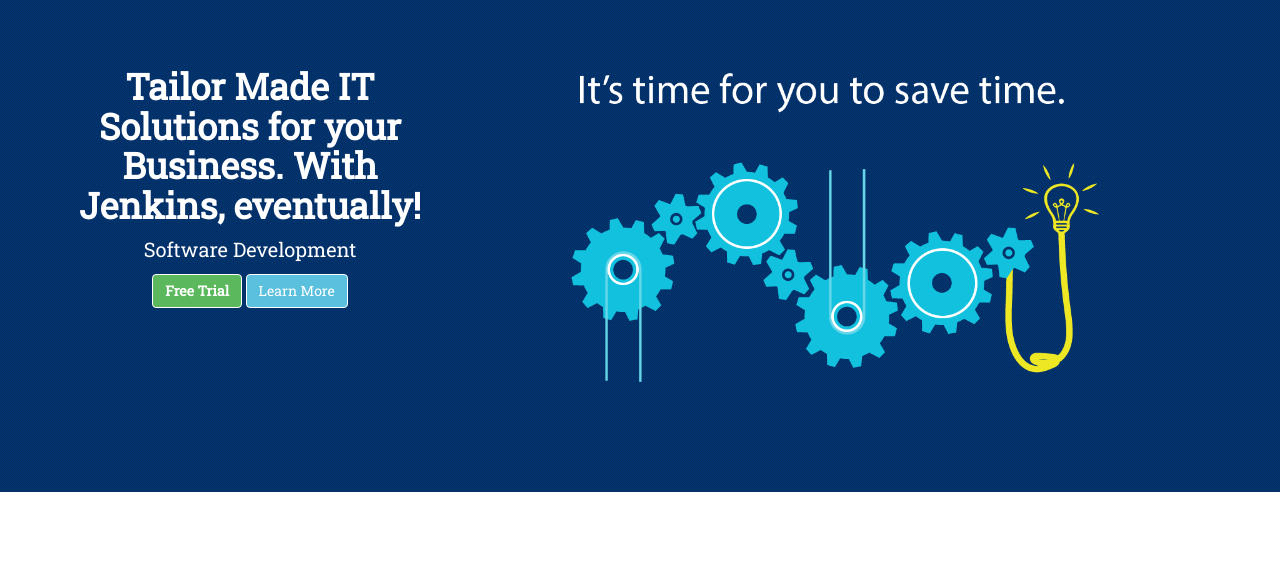
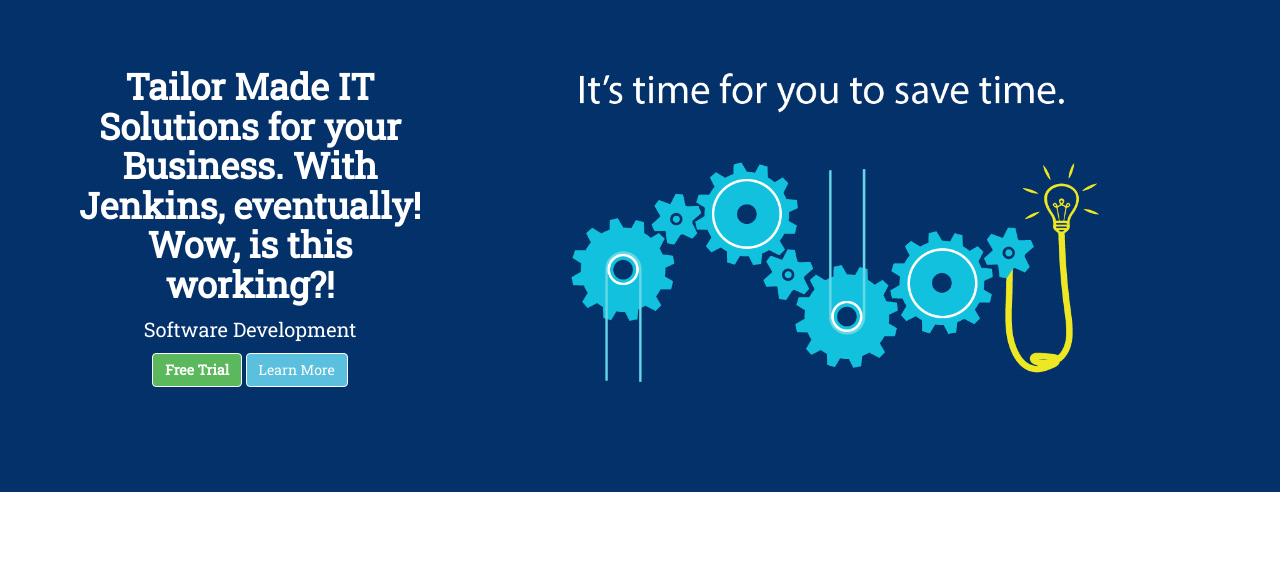
Before and after one commit to liamptk/Tempus, a website: page index.html in a window 1280 px wide. Shown: the part 53-638 px from the top of the page. Drawn offline with nearby package versions, Linux system fonts and the light colour scheme.

Commit message:
Think jenkins is working

```diff
--- a/index.html
+++ b/index.html
@@ -173,7 +173,7 @@
         <div class="container" id="maincontent" tabindex="-1">
             <div class="row">
                 <div class="col-lg-4">
-                    <h1>Tailor Made IT Solutions for your Business. With Jenkins, eventually!</h1>
+                    <h1>Tailor Made IT Solutions for your Business. With Jenkins, eventually! Wow, is this working?!</h1>
 					<p><span id="js-rotating">Cloud Consultancy, Software Development, Website Development</span></p>
 
 					<button type="button" class="btn btn-success">Free Trial</button>
```
